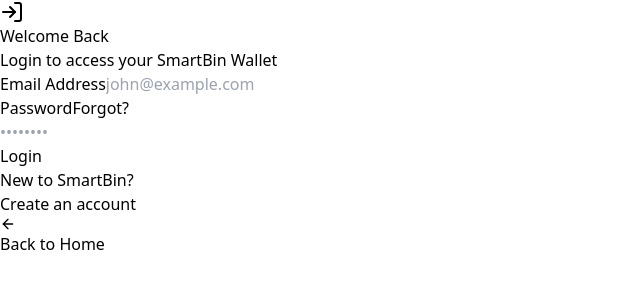
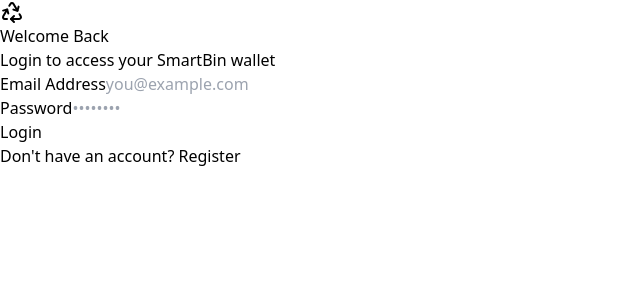
Before and after one commit to anveshbr-10/naav-bins, a React (Vite) app in the folder client/smartbin/: page /login in a window 1280 px wide. Shown: the top 300 px of the page, without its empty margins (0-640 px from the left). Built offline with nearby package versions, Linux system fonts and the light colour scheme.

Commit message:
Cronjob Added for Sleepless Backend Server

```diff
--- a/client/smartbin/src/login.jsx
+++ b/client/smartbin/src/login.jsx
@@ -1,86 +1,116 @@
 import React, { useState } from 'react';
+import { useNavigate } from 'react-router-dom';
 import axios from 'axios';
-import { useNavigate, Link } from 'react-router-dom';
-import { LogIn, ArrowLeft } from 'lucide-react';
+import { Recycle, Loader2 } from 'lucide-react';
 
 export default function Login() {
   const [email, setEmail] = useState('');
   const [password, setPassword] = useState('');
+  const [loading, setLoading] = useState(false); // New loading state
   const navigate = useNavigate();
 
-  async function handleLogin(e) {
+  const handleLogin = async (e) => {
     e.preventDefault();
+    setLoading(true); // Start loading
+
     try {
-      const res = await axios.post('https://smartbin-api-c7g4.onrender.com/api/login', { email, password });
+      // We use the cloud API
+      const res = await axios.post('https://smartbin-api.onrender.com/api/login', {
+        email,
+        password,
+      });
+
       if (res.data.status === 'ok') {
         localStorage.setItem('token', res.data.token);
-        // Check role for redirection
-        if (res.data.role === 'admin') navigate('/admin');
-        else navigate('/dashboard');
+        // Check if admin or user
+        if (res.data.role === 'admin') {
+          navigate('/admin');
+        } else {
+          navigate('/dashboard');
+        }
       } else {
-        alert("Invalid Credentials. Please try again.");
+        alert("Login Failed: " + (res.data.error || "Check your email/password"));
+        setLoading(false); // Stop loading on fail
       }
     } catch (err) {
-      alert("Server connection error.");
+      console.error(err);
+      alert("Server Error. If this takes long, the free server is waking up. Please try again.");
+      setLoading(false);
     }
-  }
+  };
 
   return (
-    <div className="min-h-screen flex items-center justify-center bg-gradient-to-br from-green-500 to-emerald-700 p-4">
-      <div className="bg-white p-8 rounded-2xl shadow-2xl w-full max-w-md transform transition-all hover:scale-[1.01]">
+    <div className="min-h-screen flex items-center justify-center bg-slate-900 px-4 font-sans">
+      <div className="bg-white p-8 rounded-2xl shadow-2xl w-full max-w-md">
 
-        {/* Header */}
         <div className="text-center mb-8">
-          <div className="bg-green-100 w-16 h-16 rounded-full flex items-center justify-center mx-auto mb-4">
-            <LogIn className="text-green-600 w-8 h-8" />
+          <div className="bg-emerald-100 w-16 h-16 rounded-full flex items-center justify-center mx-auto mb-4">
+            <Recycle className="text-emerald-600 w-8 h-8" />
           </div>
-          <h2 className="text-3xl font-bold text-gray-800">Welcome Back</h2>
-          <p className="text-gray-500">Login to access your SmartBin Wallet</p>
+          <h2 className="text-3xl font-bold text-slate-800">Welcome Back</h2>
+          <p className="text-slate-500">Login to access your SmartBin wallet</p>
         </div>
 
-        {/* Form */}
         <form onSubmit={handleLogin} className="space-y-6">
           <div>
-            <label className="block text-sm font-medium text-gray-700 mb-1">Email Address</label>
+            <label className="block text-sm font-medium text-slate-700 mb-1">Email Address</label>
             <input
+              type="email"
               required
-              type="email"
-              className="w-full p-3 border border-gray-300 rounded-xl focus:ring-2 focus:ring-green-500 outline-none transition"
-              placeholder="john@example.com"
+              className="w-full px-4 py-3 rounded-lg border border-slate-300 focus:ring-2 focus:ring-emerald-500 focus:border-emerald-500 outline-none transition"
+              placeholder="you@example.com"
+              value={email}
               onChange={(e) => setEmail(e.target.value)}
             />
           </div>
 
           <div>
-            <div className="flex justify-between mb-1">
-              <label className="block text-sm font-medium text-gray-700">Password</label>
-              <a href="#" className="text-sm text-green-600 hover:underline">Forgot?</a>
-            </div>
+            <label className="block text-sm font-medium text-slate-700 mb-1">Password</label>
             <input
+              type="password"
               required
-              type="password"
-              className="w-full p-3 border border-gray-300 rounded-xl focus:ring-2 focus:ring-green-500 outline-none transition"
+              className="w-full px-4 py-3 rounded-lg border border-slate-300 focus:ring-2 focus:ring-emerald-500 focus:border-emerald-500 outline-none transition"
               placeholder="••••••••"
+              value={password}
               onChange={(e) => setPassword(e.target.value)}
             />
           </div>
 
-          <button className="w-full bg-green-600 hover:bg-green-700 text-white font-bold py-3 rounded-xl shadow-lg transition transform active:scale-95">
-            Login
+          <button
+            type="submit"
+            disabled={loading} // Disable button while loading
+            className={`w-full py-3 rounded-lg font-bold text-lg text-white transition-all transform flex items-center justify-center gap-2
+              ${loading
+                ? 'bg-slate-400 cursor-not-allowed'
+                : 'bg-emerald-600 hover:bg-emerald-500 hover:scale-[1.02] shadow-lg shadow-emerald-500/30'
+              }`}
+          >
+            {loading ? (
+              <>
+                <Loader2 className="animate-spin" /> Connecting...
+              </>
+            ) : (
+              "Login"
+            )}
           </button>
         </form>
 
-        {/* Footer Links */}
-        <div className="mt-8 text-center border-t pt-6">
-          <p className="text-gray-600">New to SmartBin?</p>
-          <Link to="/register" className="text-green-600 font-bold hover:underline mt-1 inline-block">
-            Create an account
-          </Link>
+        {/* HELPFUL MESSAGE FOR EVALUATORS */}
+        {loading && (
+          <div className="mt-4 p-3 bg-blue-50 text-blue-700 text-xs rounded-lg text-center animate-pulse">
+            <b>Note:</b> Connecting to free cloud server. <br />This may take up to 60 seconds. Please wait.
+          </div>
+        )}
+
+        <div className="mt-6 text-center">
+          <p className="text-slate-600">
+            Don't have an account?{' '}
+            <button onClick={() => navigate('/register')} className="text-emerald-600 font-bold hover:underline">
+              Register
+            </button>
+          </p>
         </div>
 
-        <Link to="/" className="flex items-center justify-center gap-2 mt-4 text-gray-400 hover:text-gray-600 text-sm">
-          <ArrowLeft size={16} /> Back to Home
-        </Link>
       </div>
     </div>
   );
```
